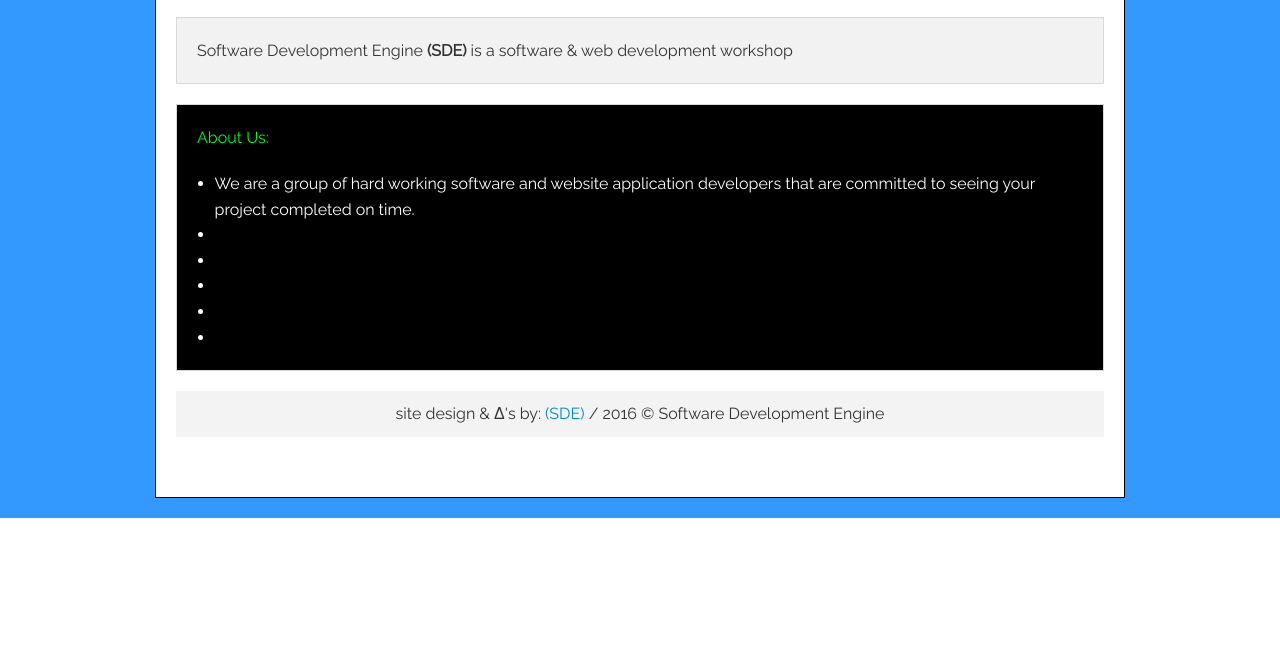
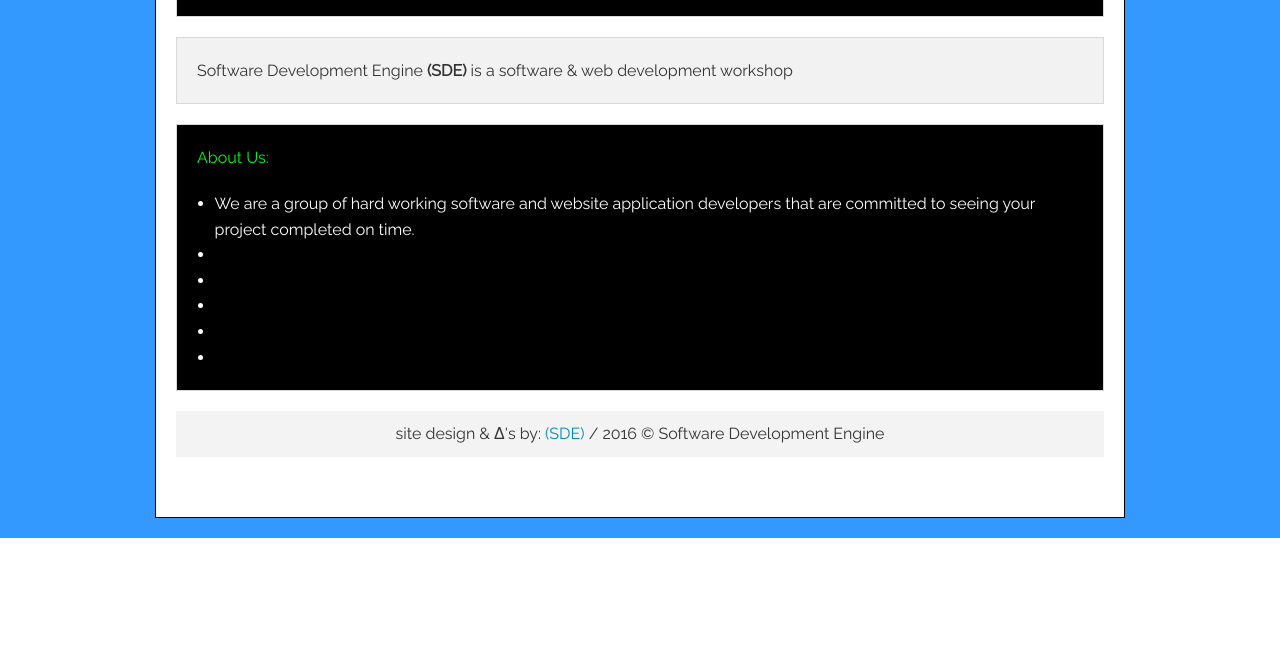
Before and after one commit to softwaredevelopmentengine/inline4, a plain HTML site: page index.html in a window 1280 px wide. Shown: the part 142-800 px from the top of the page. Drawn offline with nearby package versions, Linux system fonts and the light colour scheme.

Commit message:
swap back padding for margin

```diff
--- a/index.html
+++ b/index.html
@@ -21,7 +21,7 @@
 
     <div class="row">
       <div class="large-12 columns">
-        <div class="panel" style="background-color:#fff;border:1px solid #000;padding:20px;">
+        <div class="panel" style="background-color:#fff;border:1px solid #000;margin-top:20px;">
 
     <div class="row">
       <div class="large-12 columns">
```
